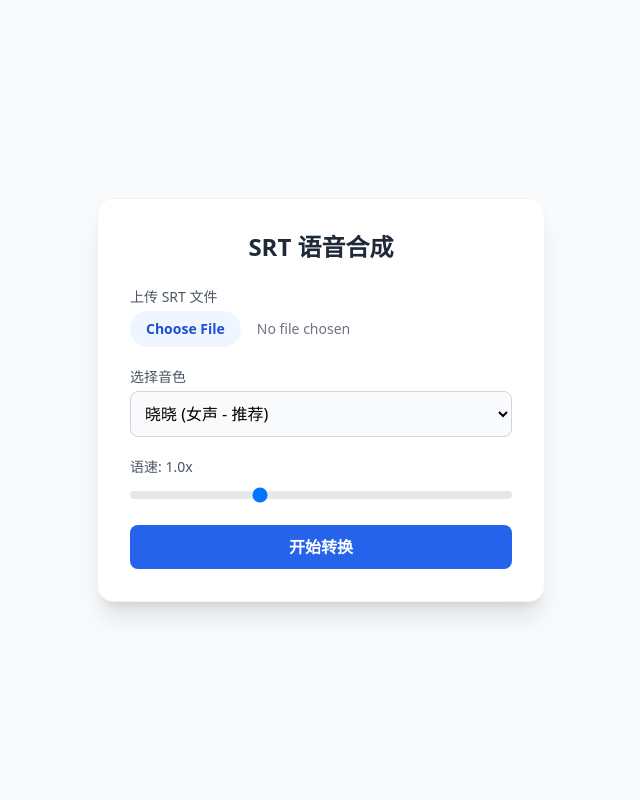
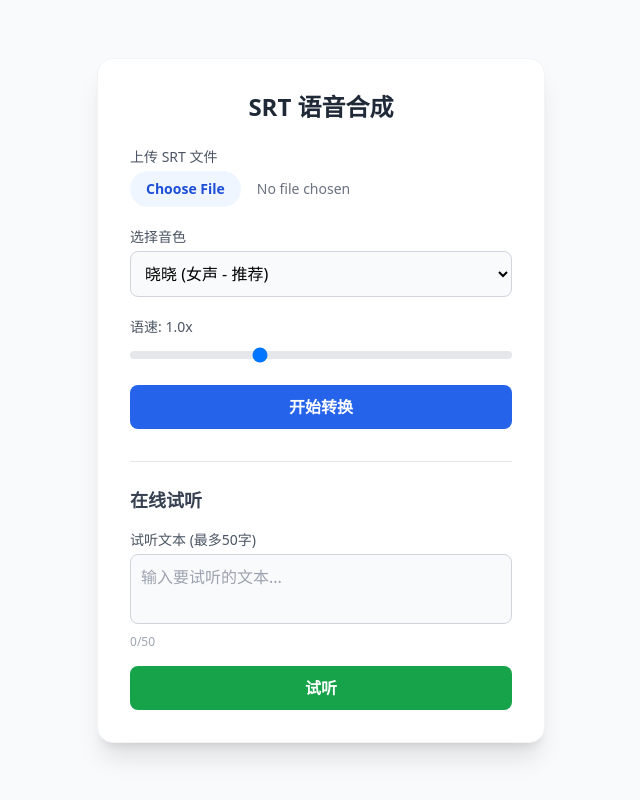
Before and after one commit to toclawbot/srt-tts, a Flask app: page / in a window 1280 px wide. Shown: the whole page, without its empty margins (319-959 px from the left). Run offline with Flask 3, Linux system fonts and the light colour scheme; some libraries are stand-ins or nearby versions.

Commit message:
feat: add online preview feature for testing voice and speed

```diff
--- a/app.py
+++ b/app.py
@@ -50,6 +50,50 @@ async def generate_segment(text, voice, rate='+0%'):
         # 确保临时文件被删除
         if os.path.exists(temp_file):
             os.remove(temp_file)
+
+
+@app.route('/preview', methods=['POST'])
+def preview():
+    """试听端点 - 生成短文本音频用于预览"""
+    try:
+        data = request.get_json()
+        text = data.get('text', '').strip()
+        voice = data.get('voice', 'zh-CN-XiaoxiaoNeural')
+        rate = data.get('rate', '1.0')
+
+        if not text:
+            return jsonify({'error': '文本不能为空'}), 400
+
+        if len(text) > 50:
+            return jsonify({'error': '文本不能超过50个字符'}), 400
+
+        # 将语速转换为 edge-tts 格式
+        try:
+            rate_float = float(rate)
+            rate_percent = int((rate_float - 1.0) * 100)
+            rate_str = f'{rate_percent:+d}%'
+        except ValueError:
+            rate_str = '+0%'
+
+        # 生成音频
+        communicate = edge_tts.Communicate(text, voice, rate=rate_str)
+        temp_file = os.path.join(TEMP_FOLDER, f"preview_{uuid.uuid4()}.mp3")
+
+        try:
+            asyncio.run(communicate.save(temp_file))
+            return send_file(temp_file, mimetype='audio/mpeg')
+        finally:
+            # 延迟删除临时文件，确保音频传输完成
+            import threading
+            def delayed_remove():
+                import time
+                time.sleep(5)
+                if os.path.exists(temp_file):
+                    os.remove(temp_file)
+            threading.Thread(target=delayed_remove).start()
+
+    except Exception as e:
+        return jsonify({'error': str(e)}), 500
 
 
 @app.route('/convert', methods=['POST'])
--- a/templates/index.html
+++ b/templates/index.html
@@ -29,11 +29,69 @@
             </div>
             <button type="submit" class="w-full bg-blue-600 hover:bg-blue-700 text-white font-bold py-2.5 rounded-lg transition duration-200">开始转换</button>
         </form>
+
+        <div class="mt-8 pt-6 border-t border-gray-200">
+            <h2 class="text-lg font-semibold text-gray-700 mb-4">在线试听</h2>
+            <div class="space-y-4">
+                <div>
+                    <label class="block text-sm font-medium text-gray-600 mb-1">试听文本 (最多50字)</label>
+                    <textarea id="previewText" maxlength="50" rows="2" class="w-full p-2.5 bg-gray-50 border border-gray-300 rounded-lg focus:ring-blue-500 focus:border-blue-500 resize-none" placeholder="输入要试听的文本..."></textarea>
+                    <p class="text-xs text-gray-400 mt-1"><span id="charCount">0</span>/50</p>
+                </div>
+                <button id="previewBtn" class="w-full bg-green-600 hover:bg-green-700 text-white font-bold py-2.5 rounded-lg transition duration-200">试听</button>
+                <audio id="audioPlayer" controls class="w-full hidden"></audio>
+            </div>
+        </div>
     </div>
     <script>
         document.querySelector('input[name="rate"]').addEventListener('input', function() {
             document.getElementById('rateValue').textContent = this.value + 'x';
         });
+
+        document.getElementById('previewText').addEventListener('input', function() {
+            document.getElementById('charCount').textContent = this.value.length;
+        });
+
+        document.getElementById('previewBtn').addEventListener('click', async function() {
+            const text = document.getElementById('previewText').value.trim();
+            const voice = document.querySelector('select[name="voice"]').value;
+            const rate = document.querySelector('input[name="rate"]').value;
+
+            if (!text) {
+                alert('请输入试听文本');
+                return;
+            }
+
+            this.disabled = true;
+            this.textContent = '生成中...';
+
+            try {
+                const response = await fetch('/preview', {
+                    method: 'POST',
+                    headers: {
+                        'Content-Type': 'application/json',
+                    },
+                    body: JSON.stringify({ text, voice, rate }),
+                });
+
+                if (response.ok) {
+                    const blob = await response.blob();
+                    const url = URL.createObjectURL(blob);
+                    const audioPlayer = document.getElementById('audioPlayer');
+                    audioPlayer.src = url;
+                    audioPlayer.classList.remove('hidden');
+                    audioPlayer.play();
+                } else {
+                    const error = await response.json();
+                    alert('生成失败: ' + error.error);
+                }
+            } catch (error) {
+                alert('请求失败: ' + error.message);
+            } finally {
+                this.disabled = false;
+                this.textContent = '试听';
+            }
+        });
     </script>
 </body>
 </html>
```
